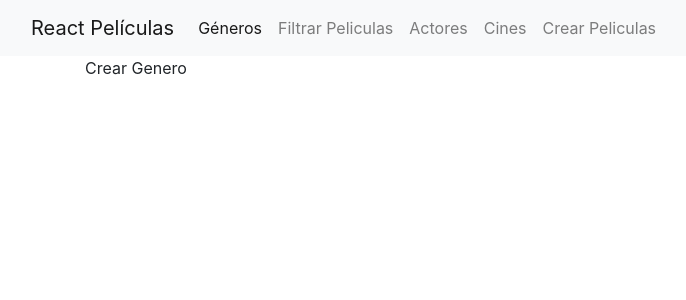
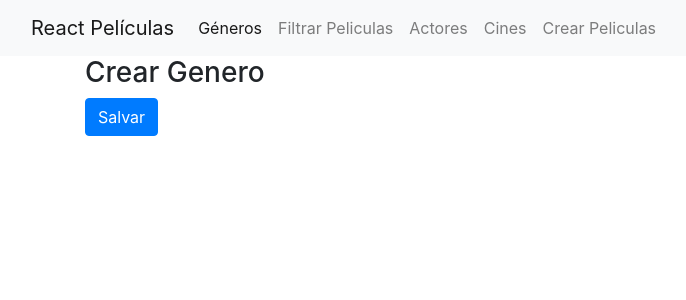
Before and after one commit to oscarmosquera91/react-peliculas, a React (Create React App) app: page /generos/crear in a window 1280 px wide. Shown: the top 300 px of the page, without its empty margins (0-686 px from the left). Built offline with nearby package versions, Linux system fonts and the light colour scheme.

Commit message:
66 Navengando con JavaScript y useHistory

```diff
--- a/src/generos/CrearGenero.tsx
+++ b/src/generos/CrearGenero.tsx
@@ -1,6 +1,13 @@
-export default function CrearGenero()
-{
+import { useHistory } from "react-router-dom"
+import Button from "../utils/Button";
+
+export default function CrearGenero(){
+  const history =useHistory();
   return (
-    <>Crear Genero</>
+    <>
+    <h3>Crear Genero</h3>
+    <Button onClick={() => history.push('/generos')}>Salvar</Button>
+    </>
+
   )
 }
--- a/src/utils/Button.tsx
+++ b/src/utils/Button.tsx
@@ -2,11 +2,14 @@
 
 export default function Button(props: buttonProps){
 return(
-  <button type="button" className="btn btn-primary">{props.children}</button>
+  <button type="button" className="btn btn-primary"
+  onClick={props.onClick}
+  >{props.children}</button>
 )
 
 }
 
 interface buttonProps{
-  children: React.ReactNode
+  children: React.ReactNode,
+  onClick(): void, //Voi para indicar que no debe retornar nada
 }
```
